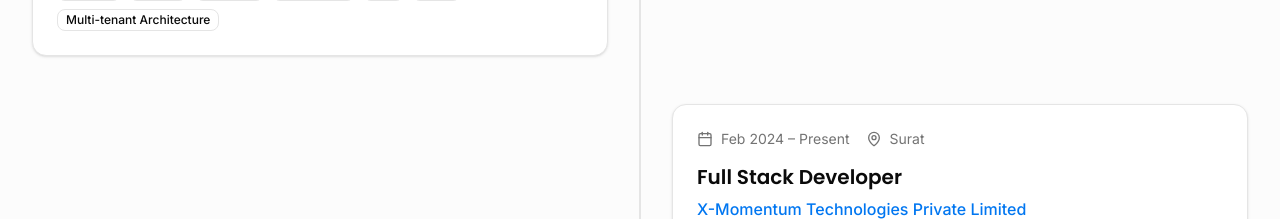
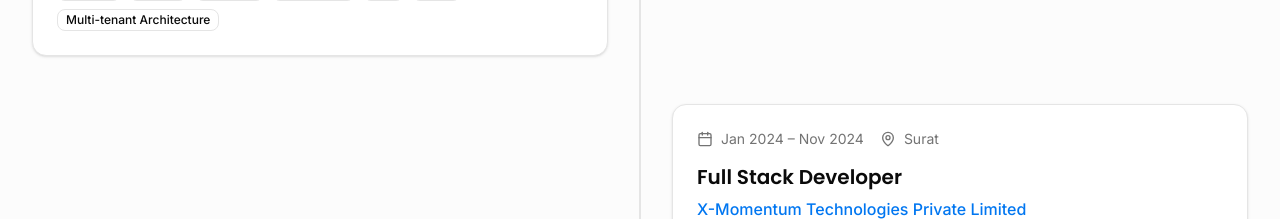
Before and after one commit to Himsharma-code/himanshu-sharma, a Next.js app: page / in a window 1280 px wide. Shown: the part 2720-2939 px from the top of the page. Built offline with nearby package versions, Linux system fonts and the light colour scheme.

Commit message:
content update

```diff
--- a/components/experience-section.tsx
+++ b/components/experience-section.tsx
@@ -32,7 +32,7 @@ const experiences = [
     title: "Full Stack Developer",
     company: "X-Momentum Technologies Private Limited",
     location: "Surat",
-    period: "Feb 2024 – Present",
+    period: "Jan 2024 – Nov 2024",
     achievements: [
       "Led the development across the entire stack, managing both frontend and backend services, and overseeing deployment on AWS infrastructure",
       "Developed frontend components using React.js, integrated with ShadCN UI and styled with Tailwind CSS for a seamless user interface",
```
